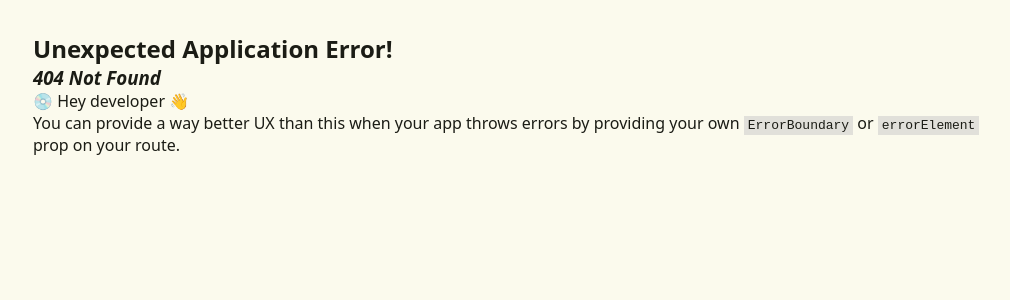
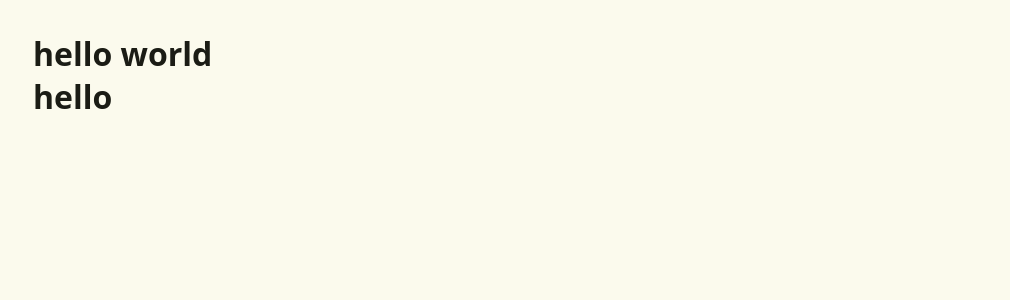
Before and after one commit to sinskiy/perp, a React (Vite) app in the folder client/: page /signup in a window 1280 px wide. Before the commit this address had no page. Shown: the top 300 px of the page, without its empty margins (127-1137 px from the left). Built offline with nearby package versions, Linux system fonts and the light colour scheme.

Commit message:
feat(client): add static sign up page

```diff
--- a/client/src/routes/Root.jsx
+++ b/client/src/routes/Root.jsx
@@ -3,6 +3,7 @@ import { Outlet } from "react-router-dom";
 function Root() {
   return (
     <>
+      <h1>hello world</h1>
       <main>
         <Outlet />
       </main>
--- /dev/null
+++ b/client/src/routes/Signup.jsx
@@ -0,0 +1,3 @@
+export default function Signup() {
+  return <h1>hello</h1>;
+}
```
Also changed, not shown: client/src/routes.jsx (+7 -0 lines).
